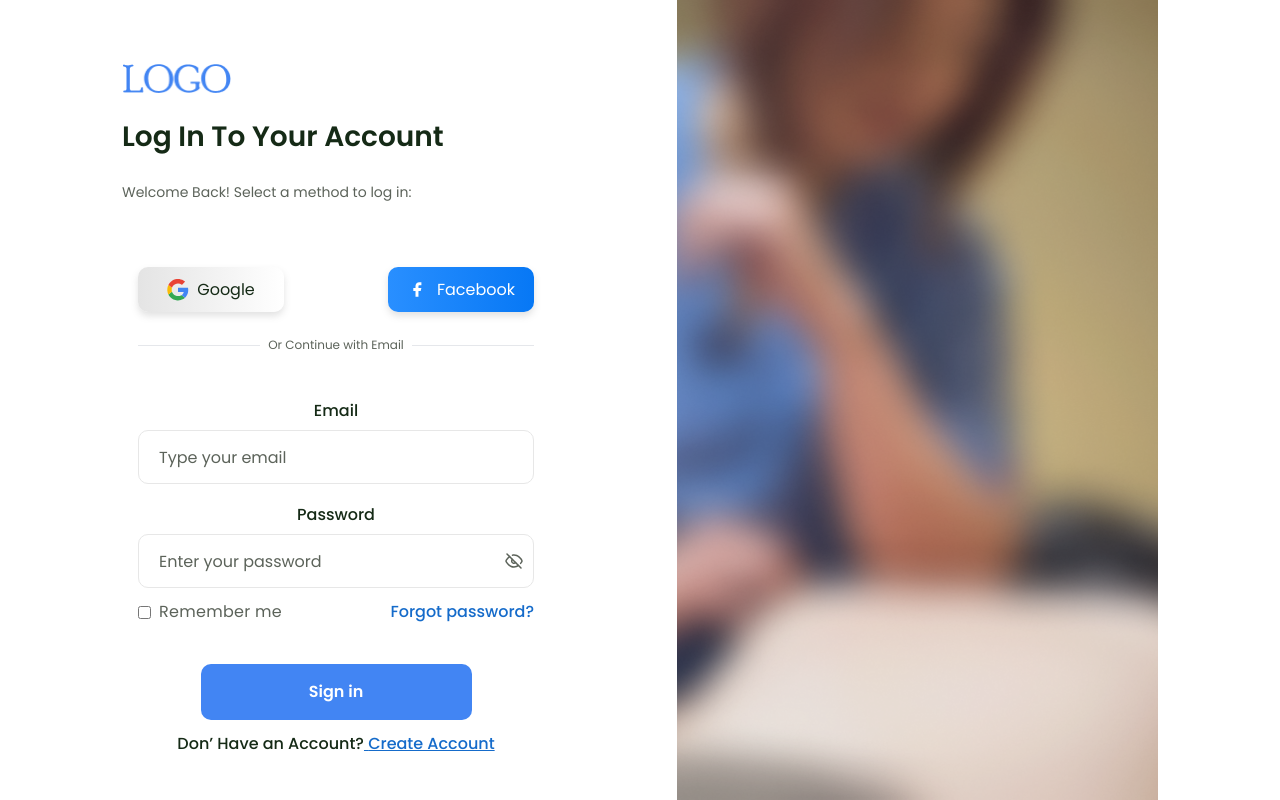
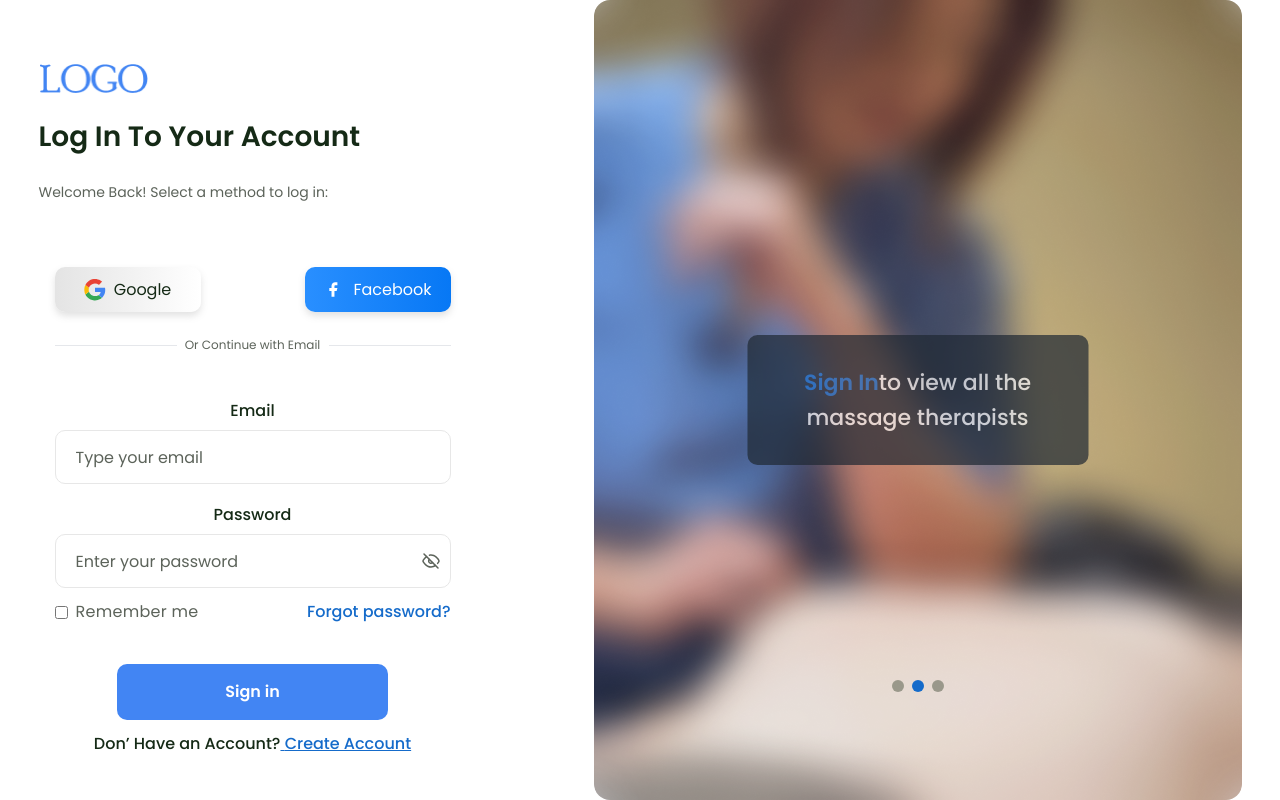
Before and after one commit to tanvirhossain808/scopioe_task, a React (Vite) app: page /login in a window 1280 px wide. Built offline with nearby package versions, Linux system fonts and the light colour scheme.

Commit message:
feat(auth): complete responsive design for authentication section

```diff
--- a/src/components/AuthMessage/AuthMessage.jsx
+++ b/src/components/AuthMessage/AuthMessage.jsx
@@ -3,17 +3,35 @@
 
 const AuthMessage = ({ canShowFrom, setCanShowFrom, auth }) => {
     return (
-        <div className={`md:absolute top-1/2 right-1/2 md:-translate-y-1/2 md:translate-x-1/2 max-w-[341px] md:min-w-[341px] md:mt-0 rounded-[10px] text-[#fff] px-[35px] mx-auto ${!canShowFrom ? "bg-[#1F2833] opacity-[0.7] mt-20 py-[30px]" : "mt-6"}`}>
+        <div className={`lg:absolute top-1/2 right-1/2 lg:-translate-y-1/2 lg:translate-x-1/2 max-w-[341px] lg:min-w-[341px] lg:mt-0 rounded-[10px] text-[#fff] px-[35px] mx-auto ${!canShowFrom ? "bg-[#1F2833] opacity-[0.7] mt-20 py-[30px]" : "mt-6"}`}>
+            {
+                auth !== "Log In" ? <>
+
                     <h4 className={`text-center leading-[35px] max-w-[full] ${!canShowFrom ? "text-[22px] font-semibold" : "text-[18px] leading-[24px] font-medium"}`}>
-                <span className={`${canShowFrom ? "text-[#fff]" : "text-[#156BCA] cursor-pointer"} md:hidden`} onClick={() => setCanShowFrom(true)}>
+
+                        <span className={`${canShowFrom ? "text-[#fff]" : "text-[#156BCA] cursor-pointer"} lg:hidden`} onClick={() => setCanShowFrom(true)}>
                             Create Account <br />
                         </span>
-                <span className={`${canShowFrom ? "text-[#fff]" : "text-[#156BCA] cursor-pointer"} hidden md:block`}>
+                        <span className={`${canShowFrom ? "text-[#fff]" : "text-[#156BCA] cursor-pointer"} hidden lg:block`}>
                             Create Account <br />
                         </span>
                         Fill in Your Information
                     </h4>
-        </div>
+                </>
+                    :
+                    <>
+                        <h4 className="leading-[35px] text-[22px] font-medium text-light-white text-center">
+                            <span className="text-dark-sky font-semibold">
+                                Sign In
+                            </span>
+                            to view all the
+                            <br />
+                            massage therapists
+                        </h4>
+                    </>
+            }
+
+        </div >
     );
 };
 
--- a/src/components/LoginButtons/LoginButton.jsx
+++ b/src/components/LoginButtons/LoginButton.jsx
@@ -1,7 +1,7 @@
 const LoginButton = () => {
     return (
         <div className="px-4">
-            <div className="flex justify-center md:justify-between gap-10 items-center mt-[50px]">
+            <div className="flex justify-center lg:justify-between gap-10 items-center mt-[50px]">
                 <button className="bg-google-gradient shadow-google-shadow w-[146px] h-[45px] flex items-center justify-center gap-2 rounded-[10px]">
                     <img src="/assets/images/logo/google.svg" width={22} height={22} alt="Google logo" />
                     <span className="text-[#152A16] text-base">Google</span>
--- a/src/components/Logo/AuthForms/AuthForms.jsx
+++ b/src/components/Logo/AuthForms/AuthForms.jsx
@@ -58,11 +58,11 @@ const AuthForms = ({ auth = "Sign Up" }) => {
     };
 
     return (
-        <div className="bg-[#fff] absolute md:static bottom-0 right-0 left-0 rounded-t-[40px]">
+        <div className="bg-[#fff] absolute lg:static bottom-0 right-0 left-0 rounded-t-[40px]">
             {
-                auth === "Sign Up" ? <h2 className="text-[#1A2531] mt-8 text-[28px] font-semibold text-center md:hidden">Sing Up</h2> : <>
-                    <h2 className="text-[#152A16] mt-8 text-[28px] font-semibold leading-[24px] text-center md:text-left">Log In To Your Account</h2>
-                    <p className="text-[#5C635A] text-[14px] leading-[50px] mt-[18px] text-center md:text-left">
+                auth === "Sign Up" ? <h2 className="text-[#1A2531] mt-8 text-[28px] font-semibold text-center lg:hidden">Sing Up</h2> : <>
+                    <h2 className="text-[#152A16] mt-8 text-[28px] font-semibold leading-[24px] text-center lg:text-left">Log In To Your Account</h2>
+                    <p className="text-[#5C635A] text-[14px] leading-[50px] mt-[18px] text-center lg:text-left">
                         Welcome Back! Select a method to log in:
                     </p>
                     <LoginButton />
--- a/src/components/Logo/Logo.jsx
+++ b/src/components/Logo/Logo.jsx
@@ -4,7 +4,7 @@ const Logo = () => {
         <>
             <div className="">
                 {/* <center> */}
-                <img src="/assets/images/logo/LOGO (1).png" width={109} className="w-[109px] mx-auto md:mx-0" />
+                <img src="/assets/images/logo/LOGO (1).png" width={109} className="w-[109px] mx-auto lg:mx-0" />
                 {/* </center> */}
             </div>
         </>
--- a/src/page/Auth/Login/Login.jsx
+++ b/src/page/Auth/Login/Login.jsx
@@ -1,24 +1,30 @@
+import AuthMessage from "../../../components/AuthMessage/AuthMessage";
 import AuthForms from "../../../components/Logo/AuthForms/AuthForms";
 import Logo from "../../../components/Logo/Logo"
 
 const Login = () => {
     return (
         <>
-            <div className="flex items-center justify-center h-screen gap-[120px] w-full md:px-[122px]">
-                <div className="w-full md:max-w-[435px] bg-auth-phone-background bg-cover bg-center pt-[1px] md:bg-none relative">
+            <div className="flex lg:items-center justify-center h-screen gap-[120px] w-full lg:px-5">
+                <div className="w-full lg:max-w-[435px] bg-auth-phone-background bg-cover bg-center pt-[1px] lg:bg-none relative">
                     <div className="mt-[59px]">
                         <Logo />
                     </div>
-                    <div className="max-w-[380px] md:min-w-[428px] mx-auto md:mx-0 mt-[24px] text-center">
-                        <h4 className="text-[18px] text-light-white md:hidden">
+                    <div className="max-w-[380px] lg:min-w-[428px] mx-auto lg:mx-0 mt-[24px] text-center">
+                        <h4 className="text-[18px] text-light-white lg:hidden">
                             <span className="text-[#fff] ">Sign In</span> to view all the <br /> massage therapists
                         </h4>
                         <AuthForms auth="Sign in" />
                     </div>
                 </div >
-                    <div className="hidden  relative h-full md:flex items-center overflow-hidden">
-                        <img src="/assets/images/big-screen/auth/auth.png" width={648} height={802} className="min-w-[638] max-h-[802px] block h-full object-cover" />
-                        {/* <AuthMessage canShowFrom={canShowFrom} setCanShowFrom={setCanShowFrom} auth={"Sign Up"} /> */}
+                <div className="hidden relative h-screen lg:flex items-center overflow-hidden">
+                    <img src="/assets/images/big-screen/auth/auth.png" width={648} height={802} className="min-w-[638] rounded-2xl max-h-[802px] block h-full object-cover" />
+                    <AuthMessage auth={"Log In"} />
+                    <div className="absolute flex items-center justify-center gap-2 z-10 top-[85%] mb-20px right-0  w-full">
+                        <span className=" w-3 h-3 rounded-full bg-light-gray"></span>
+                        <span className="bg-dark-sky w-3 h-3 rounded-full"></span>
+                        <span className="w-3 h-3 rounded-full bg-light-gray"></span>
+                    </div>
                 </div>
             </div>
         </>
--- a/tailwind.config.js
+++ b/tailwind.config.js
@@ -20,7 +20,8 @@ export default {
       colors: {
         "light-sky": "#4285F3",
         "dark-sky": "#156BCA",
-        "light-white": "rgba(255, 255, 255, 0.96)"
+        "light-white": "rgba(255, 255, 255, 0.96)",
+        "light-gray": "rgba(59, 70, 51, 0.45)"
       },
       backgroundImage: {
         'google-gradient': 'linear-gradient(91deg, #E4E4E4 0.64%, #FFF9 99.53%)',
@@ -34,7 +35,6 @@ export default {
         center: true,
         padding: '1rem',
         screens: {
-          lg: '1440px',
           xl: '1440px',
           '2xl': '1440px',
         },
```
Also changed, not shown: src/page/Auth/Create_Account/Create_Account.jsx (+14 -9 lines). Lines whose indentation alone changed are shown as unchanged.
